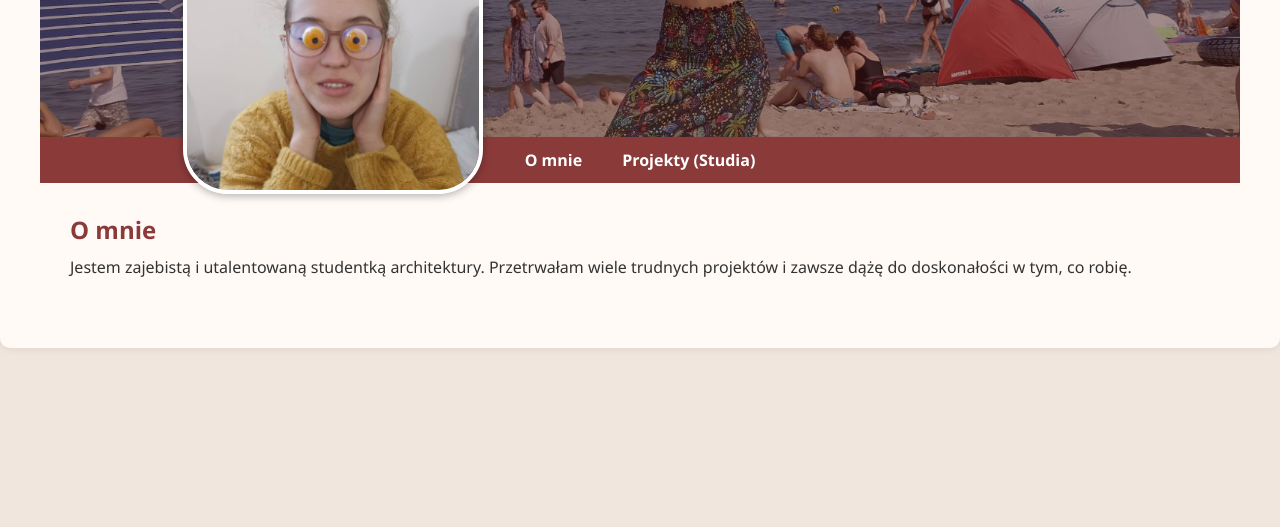
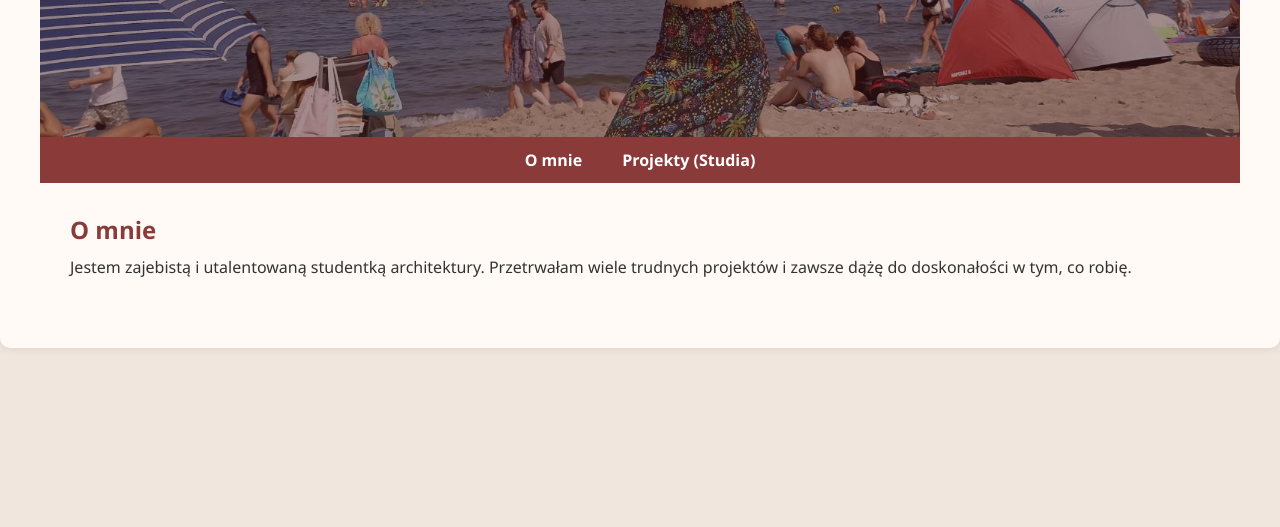
Before and after one commit to JuliaPawlik/Portfolio, a plain HTML site: page index.html in a window 1280 px wide. Shown: the part 273-800 px from the top of the page. Drawn offline with Linux system fonts and the light colour scheme.

Commit message:
kolejne poprawki

```diff
--- a/index.html
+++ b/index.html
@@ -16,10 +16,6 @@
       </div>
     </header>
 
-    <div class="profile-pic">
-      <img src="images/profilowe.jpg" alt="Moje zdjęcie" />
-    </div>
-
     <nav class="menu">
       <a href="#" id="link-o-mnie">O mnie</a>
       <a href="#" id="link-projekty">Projekty (Studia)</a>
@@ -34,7 +30,7 @@
       <section id="section-projekty" class="main-section" style="display: none;">
         <h2>Projekty (Studia)</h2>
         <div class="projects-grid">
-          <a href="projekt1.html" class="project-card" style="background-image: url('images/projekt1/tyl.jpg');">
+          <a href="projekt1.html" class="project-card" style="background-image: url('images/projekt1/prof.jpg');">
             <div class="overlay">
               <h3>"Familoki 2.0" - Projekt Inżynierski</h3>
             </div>
--- a/style.css
+++ b/style.css
@@ -35,26 +35,6 @@ body {
   display: flex;
   align-items: center;
   justify-content: center;
-}
-
-/* PROFILÓWKA */
-.profile-pic {
-  position: absolute;
-  top: 167px;              /* przesunięcie w pionie */
-  left: 183px;             /* od lewej krawędzi */
-  width: 300px;
-  height: 300px;
-  border-radius: 15%;
-  overflow: hidden;
-  border: 4px solid white;
-  box-shadow: 0 2px 8px rgba(0,0,0,0.3);
-  z-index: 2;              /* żeby było NAD tłem */
-}
-
-.profile-pic img {
-  width: 100%;
-  height: auto;
-  display: block;
 }
 
 /* MENU */
@@ -100,7 +80,6 @@ body {
 
 .project-card {
   position: relative; /* żeby overlay mógł być absolutny */
-  border-radius: 12px;
   overflow: hidden;
   cursor: pointer;
   aspect-ratio: 1 / 1;
```
Also changed, not shown: projekt1.html (+0 -4 lines), projekt2.html (+0 -4 lines), projekt3.html (+0 -4 lines), projekt4.html (+0 -4 lines), projekt5.html (+0 -4 lines), projekt6.html (+0 -4 lines), images/profilowe.jpg (deleted), images/projekt1/prof.jpg (added), 3 other files.
